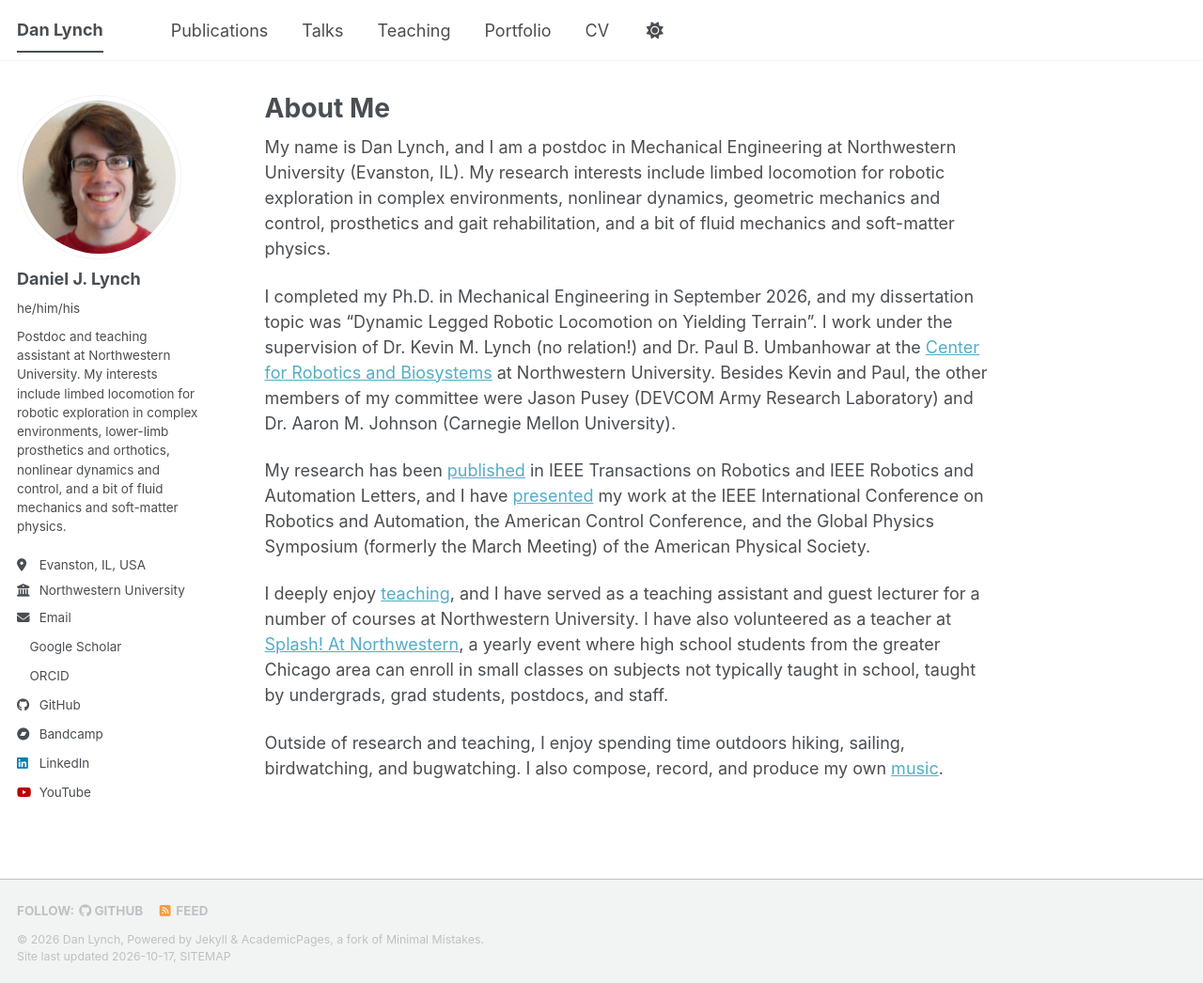
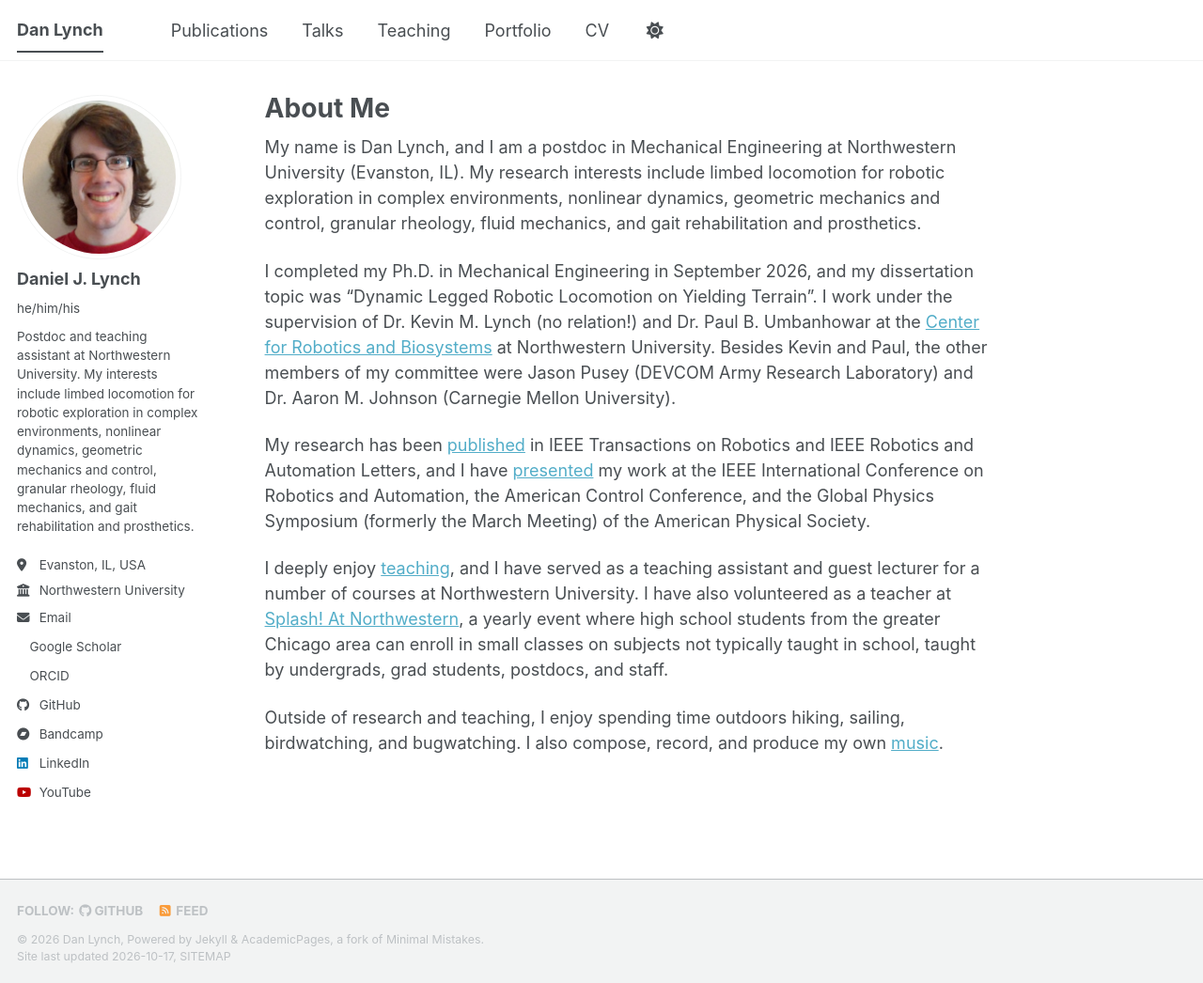
Before and after one commit to dlynch7/dlynch7.github.io, a Jekyll site: the page built from _pages/about.md, in a window 1280 px wide and 1046 px high. Shown: the whole window at 94% size. Built offline with Jekyll 4.4.1, drawn with Linux system fonts in a browser that asks for light colours; a style sheet for code colours, icons or effects is not loaded.

Commit message:
minor edits

```diff
--- a/_config.yml
+++ b/_config.yml
@@ -26,7 +26,7 @@ author:
   avatar           : "profile.jpg"
   name             : "Daniel J. Lynch"
   pronouns         : "he/him/his"
-  bio              : "Postdoc and teaching assistant at Northwestern University. My interests include limbed locomotion for robotic exploration in complex environments, lower-limb prosthetics and orthotics, nonlinear dynamics and control, and a bit of fluid mechanics and soft-matter physics."
+  bio              : "Postdoc and teaching assistant at Northwestern University. My interests include limbed locomotion for robotic exploration in complex environments, nonlinear dynamics, geometric mechanics and control, granular rheology, fluid mechanics, and gait rehabilitation and prosthetics."
   location         : "Evanston, IL, USA"
   employer         : "Northwestern University"
   uri              : # URL
--- a/_pages/about.md
+++ b/_pages/about.md
@@ -8,7 +8,7 @@ redirect_from:
 ---
 
 My name is Dan Lynch, and I am a postdoc in Mechanical Engineering at Northwestern University (Evanston, IL).
-My research interests include limbed locomotion for robotic exploration in complex environments, nonlinear dynamics, geometric mechanics and control, prosthetics and gait rehabilitation, and a bit of fluid mechanics and soft-matter physics.
+My research interests include limbed locomotion for robotic exploration in complex environments, nonlinear dynamics, geometric mechanics and control, granular rheology, fluid mechanics, and gait rehabilitation and prosthetics.
 
 I completed my Ph.D. in Mechanical Engineering in September 2026, and my dissertation topic was "Dynamic Legged Robotic Locomotion on Yielding Terrain".
 I work under the supervision of Dr. Kevin M. Lynch (no relation!) and Dr. Paul B. Umbanhowar at the [Center for Robotics and Biosystems](https://robotics.northwestern.edu/) at Northwestern University.
```
Also changed, not shown: _pages/cv.md (+1 -1 lines).
